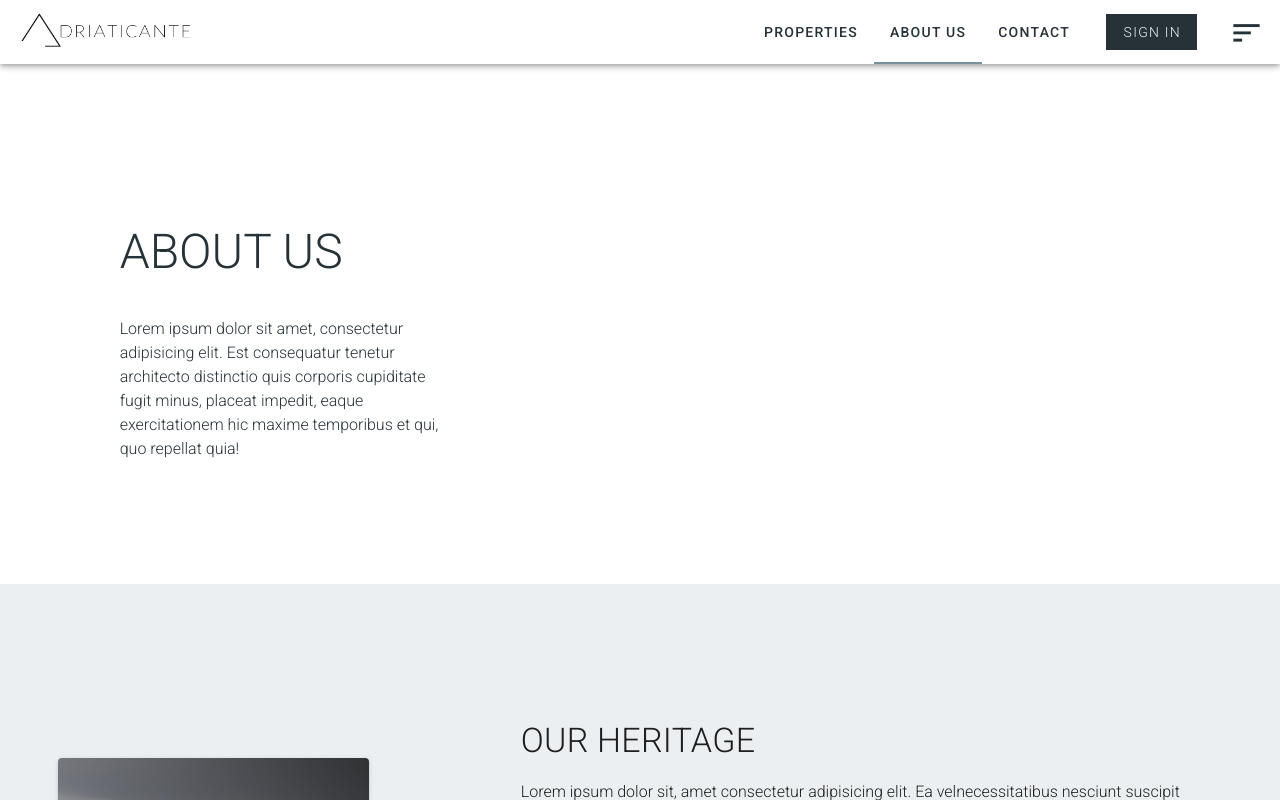
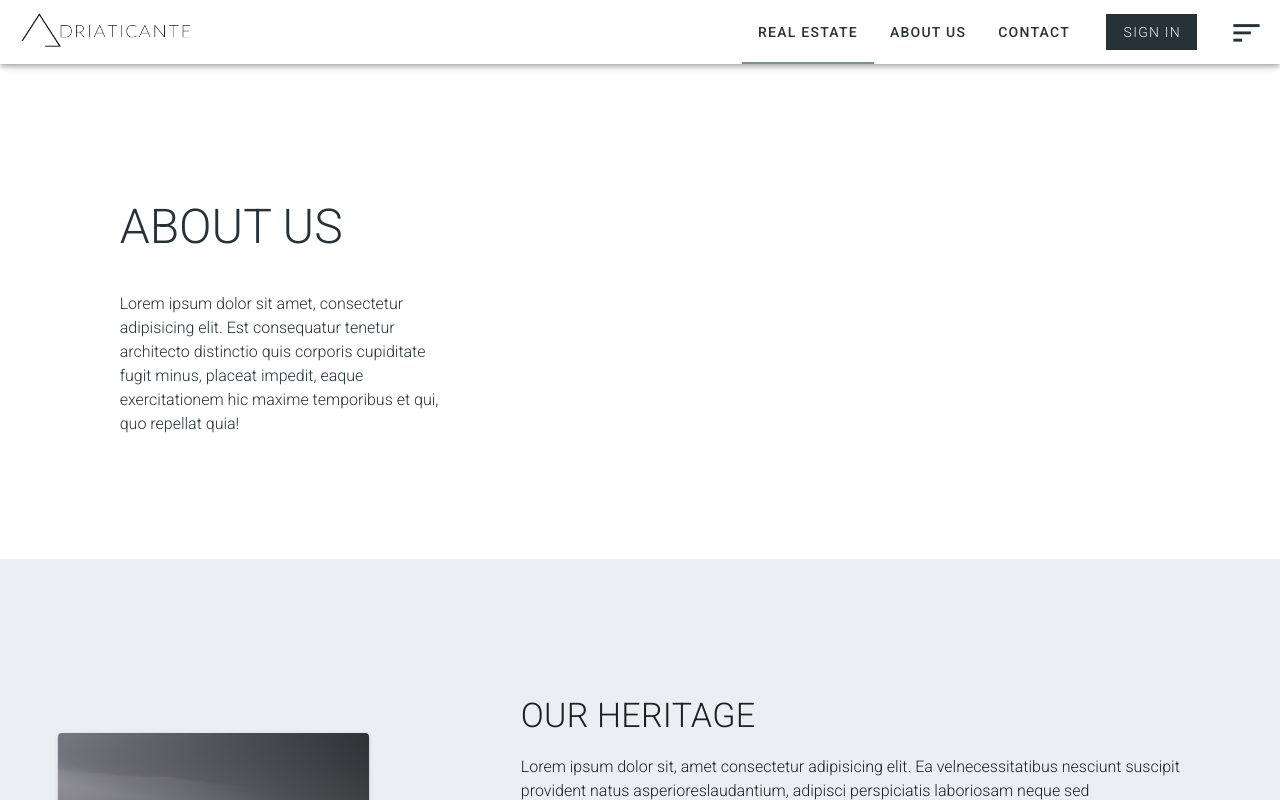
Before and after one commit to Aucante/adriaticante-vuetify, a Vue app: page /about in a window 1280 px wide. Shown: the top 800 px of the page. Built offline with nearby package versions, Linux system fonts and the light colour scheme.

Commit message:
Feat(Navbar): Dropdown

```diff
--- a/src/components/Home/Explorer.vue
+++ b/src/components/Home/Explorer.vue
@@ -89,7 +89,7 @@
           <v-row>
             <v-col cols="6" class="d-flex justify-center">
               <v-icon data-aos="fade-right" size="170" color="secondary"
-                >mdi-office-building-marker-outline</v-icon
+                >mdi-video-check-outline</v-icon
               >
             </v-col>
             <v-col cols="6" class="d-flex justify-center align-center">
--- a/src/components/Map/MapProperties.vue
+++ b/src/components/Map/MapProperties.vue
@@ -63,7 +63,7 @@
                     d-flex
                     justify-center
                     medium--text
-                    text-h4
+                    text-h5
                     font-weight-light
                   "
                 >
@@ -104,6 +104,6 @@ export default {
 <style scoped>
 .subtitle {
   background-color: rgba(0, 0, 0, 0.7);
-  height: 100px;
+  height: 90px;
 }
 </style>
--- a/src/components/Navbar.vue
+++ b/src/components/Navbar.vue
@@ -12,14 +12,34 @@
           class="d-flex justify-end mr-5"
           :color="'font'"
         >
-          <v-tab
+          <v-menu
             v-for="item in itemsNavigation"
             :key="item.title"
+            offset-y
+            tile
+            nudge-width="100"
+          >
+            <template v-slot:activator="{ on }">
+              <v-tab
+                v-on="on"
                 class="hidden-sm-and-down secondary--text"
                 router
                 :to="{ name: item.link }"
                 >{{ item.title }}
               </v-tab>
+            </template>
+            <v-list>
+              <!-- v-list-tile is changed to v-list-item -->
+              <v-list-item
+                v-for="(dropdown, i) in item.dropdowns"
+                :key="i"
+                router
+                :to="dropdown.link"
+              >
+                <v-list-item-title>{{ dropdown.name }}</v-list-item-title>
+              </v-list-item>
+            </v-list>
+          </v-menu>
         </v-tabs>
         <v-btn
           depressed
@@ -136,22 +156,55 @@ export default {
       mdiMenu: "mdi-sort-variant",
       itemsNavigation: [
         {
-          title: "Properties",
-          icon: "mdi-account",
+          title: "Real Estate",
+          icon: "mdi-office-building-marker-outline",
+          dropdowns: [
+            {
+              name: "Apartments",
               link: "Properties",
+            },
+            {
+              name: "New Building",
+              link: "Properties",
+            },
+            {
+              name: "Houses",
+              link: "Properties",
+            },
+            {
+              name: "Villas",
+              link: "Properties",
+            },
+            {
+              name: "Plots",
+              link: "Properties",
+            },
+          ],
           list: false,
         },
         {
           title: "About us",
-          icon: "mdi-folder-multiple",
+          icon: "mdi-account",
+          link: "",
+          list: false,
+          dropdowns: [
+            {
+              name: "About Us",
               link: "About",
-          list: false,
+            },
+          ],
         },
         {
           title: "Contact",
           icon: "mdi-contacts",
+          link: "",
+          list: false,
+          dropdowns: [
+            {
+              name: "Contact",
               link: "Contact",
-          list: false,
+            },
+          ],
         },
       ],
     };
--- a/src/components/NavbarContainer.vue
+++ b/src/components/NavbarContainer.vue
@@ -4,6 +4,6 @@
 
 <style scoped>
 .height {
-  height: 80px;
+  height: 55px;
 }
 </style>
```
Lines whose indentation alone changed are shown as unchanged.
